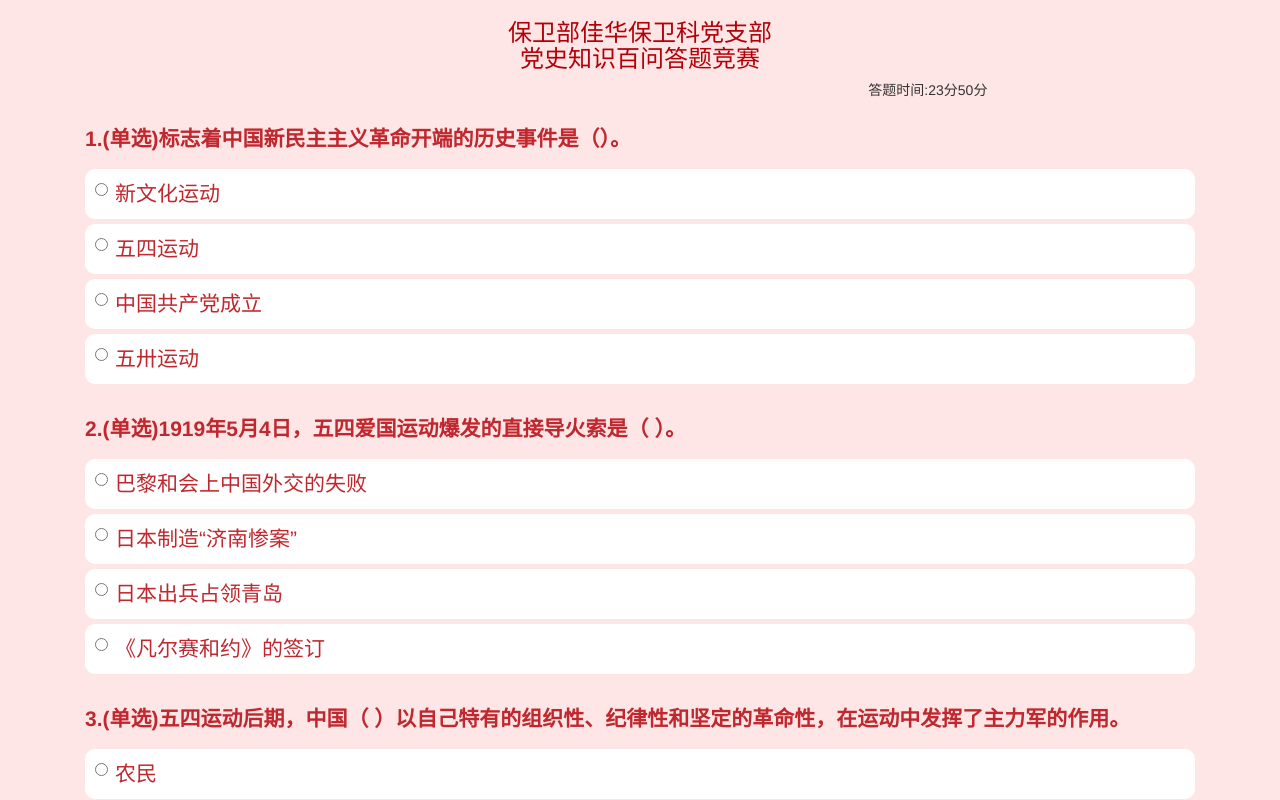
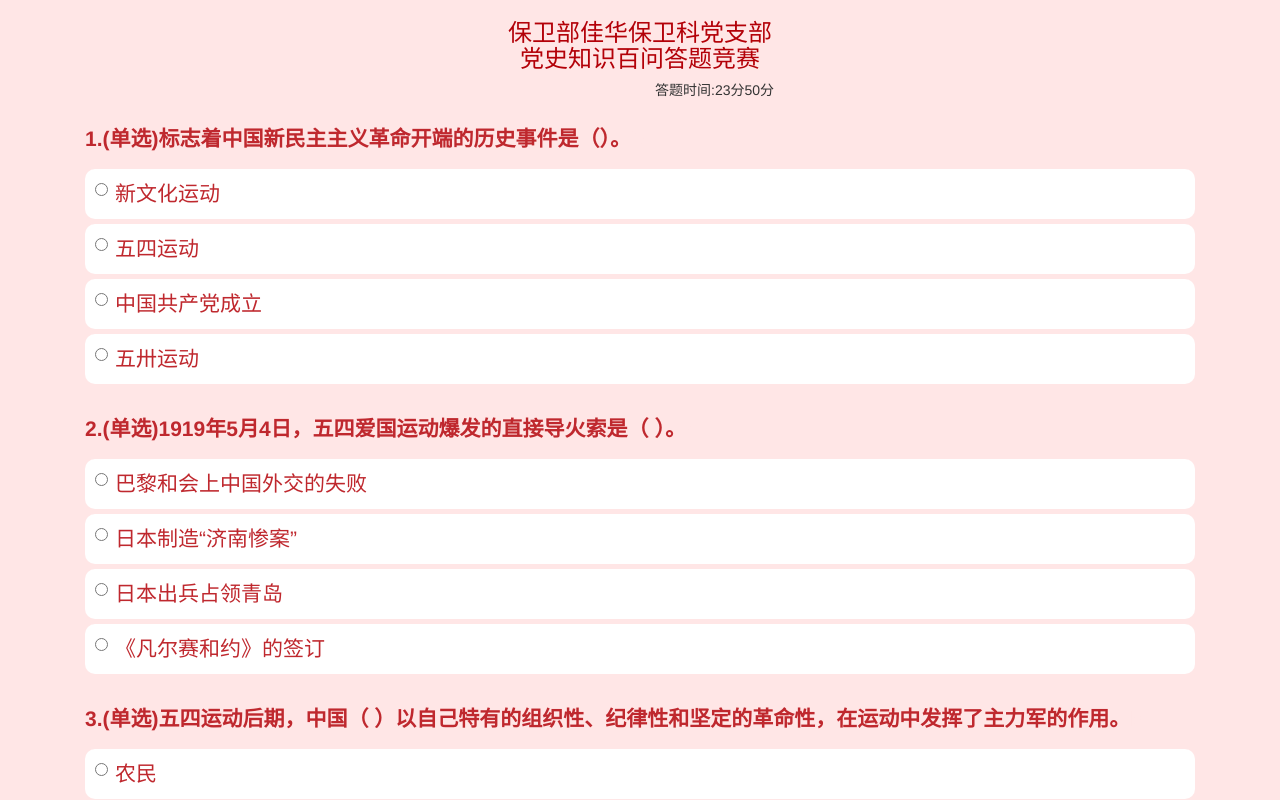
Before and after one commit to wangtao03/temppage, a plain HTML site: page index.html in a window 1280 px wide. Shown: the top 800 px of the page. Drawn offline with Linux system fonts and the light colour scheme.

Commit message:
Update index.html

```diff
--- a/index.html
+++ b/index.html
@@ -20,7 +20,7 @@
                 <br>
             </div>
             <div id="title" class="col-xs-12">
-                <div class="col-xs-4" style="position: fixed; z-index: 999;top:80px; right:0px">
+                <div class="col-xs-6" style="position: fixed; z-index: 999;top:80px; right:0px">
                     <span>答题时间:{{time}}</span>
                 </div>
             </div>
```
